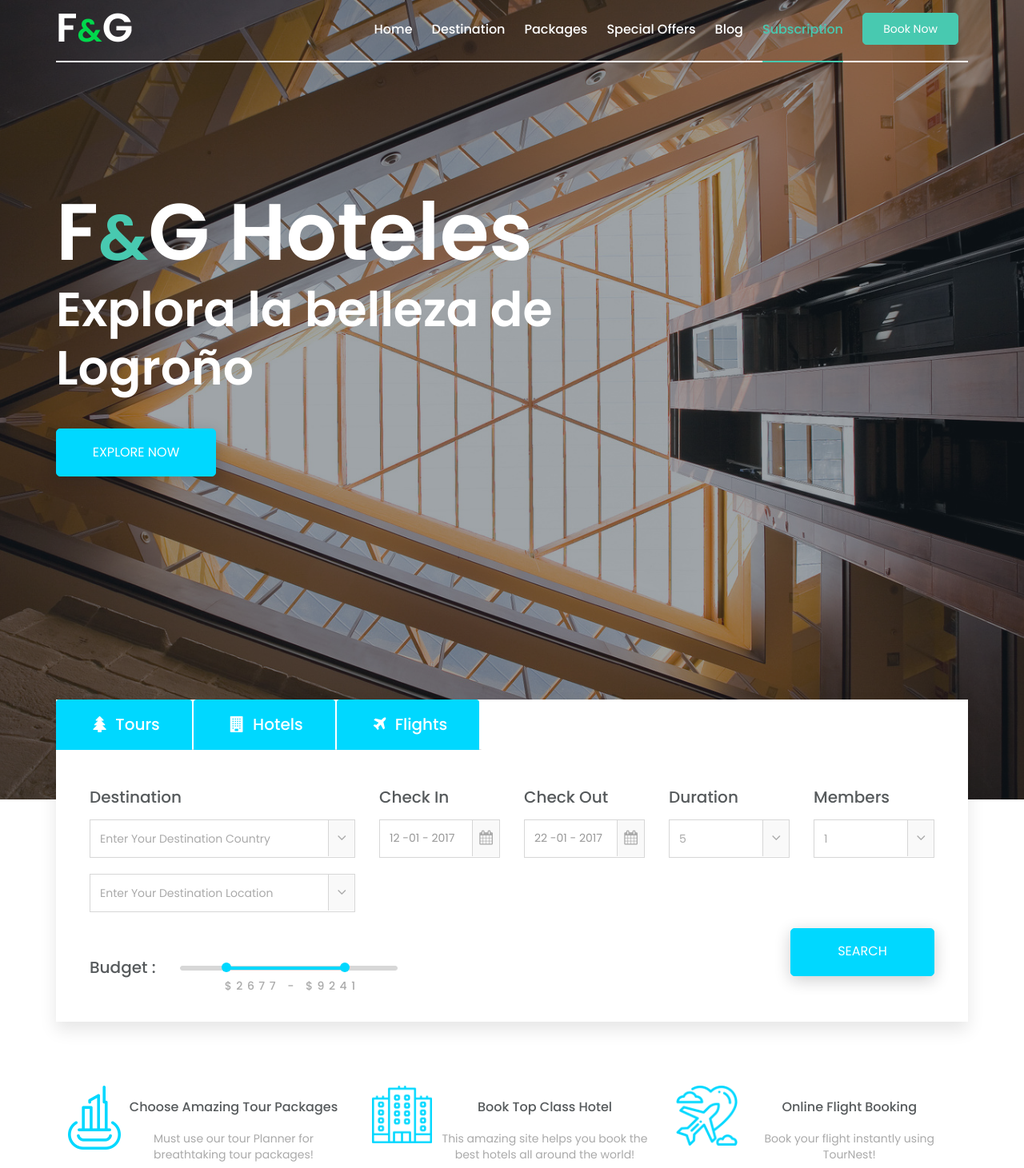
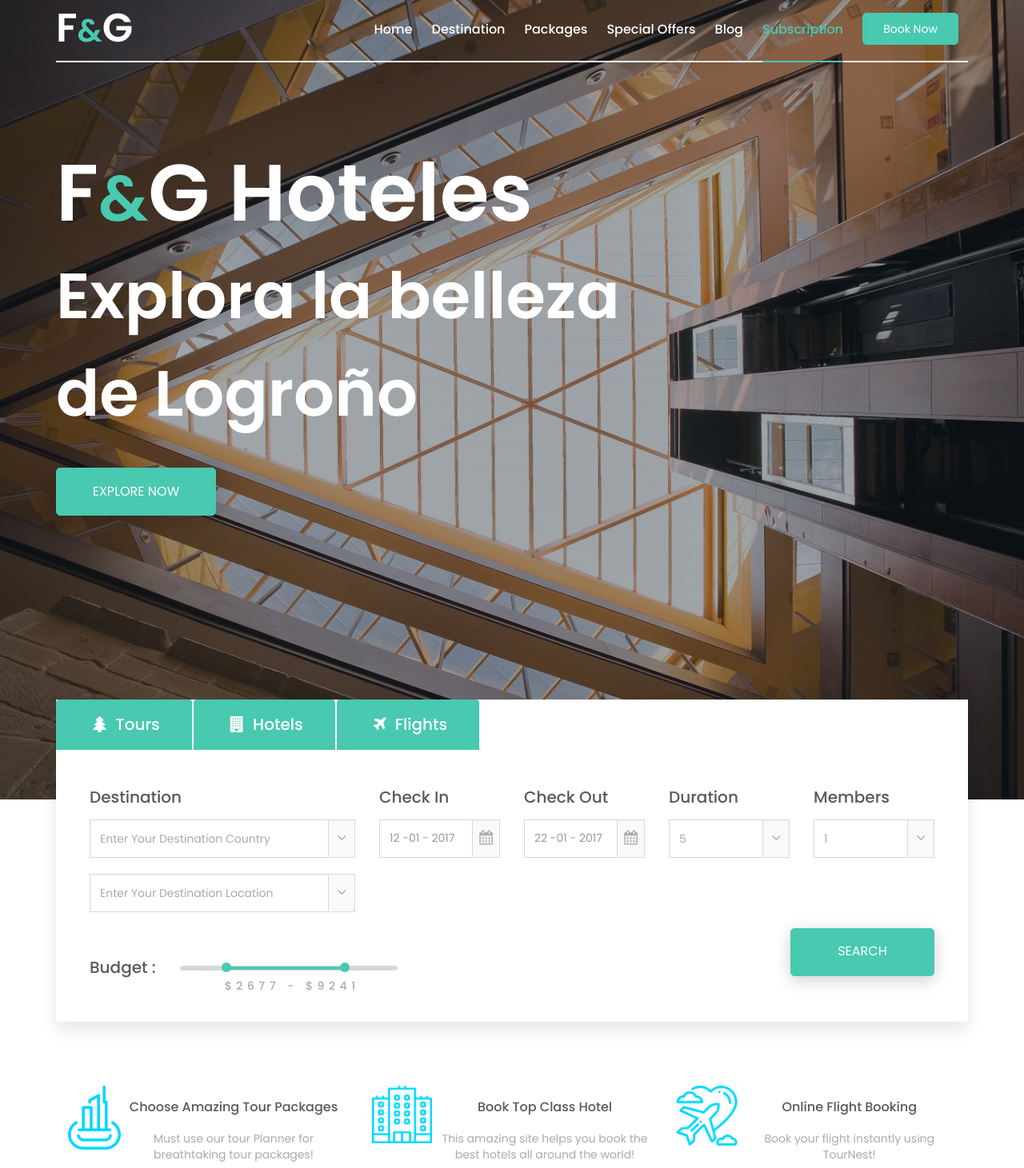
Before and after one commit to jaelzamora/hotelito_ines, a PHP site: page / in a window 1280 px wide. Shown: the top 1461 px of the page at 80% size. Run offline with PHP 8.4, Linux system fonts and the light colour scheme.

Commit message:
Todo el color cambiado

```diff
--- a/assets/css/style.css
+++ b/assets/css/style.css
@@ -181,7 +181,7 @@ html,body{
     font-weight: 600;
 }
 .logo a span{
-    color: #00d84c;
+    color: #48C9B0;
     font-size: 40px;
     text-transform: capitalize;
 }
@@ -333,8 +333,7 @@ html,body{
 	line-height: 1.22;
 }
 .about-us h2 span{
-    font-size: 80%;
-	color:#48C9B0;
+    font-size: 80px;
 	margin-top: -11px;
 }
 .about-btn {
@@ -350,8 +349,8 @@ html,body{
 	display: flex;
     justify-content: center;
     align-items: center;
-    background: #00d8ff;
-    border: 1px solid #00d8ff;
+    background: #48C9B0;
+    border: 1px solid #48C9B0;
     width: 200px;
     height: 60px;
     white-space: nowrap;
@@ -400,7 +399,7 @@ html,body{
 
 .desc-tabs .nav-tabs>li.active>a{
 	color: #fff;
-    background: #00d8ff;
+    background: #48C9B0;
     cursor: default;
     font-size: 20px;
     font-weight: 500;
@@ -419,7 +418,7 @@ html,body{
 }
 .desc-tabs .nav-tabs>li>a{
 	color: #fff;
-    background: #00d8ff;
+    background: #48C9B0;
     cursor: default;
     font-size: 20px;
     font-weight: 500;
@@ -606,8 +605,8 @@ html,body{
 	border-radius: 5px;
 }
 .price_filter .ui-slider-handle.ui-state-default.ui-corner-all {
-    background: #00d8ff none repeat scroll 0 0;
-    border: 0px solid #00d8ff;
+    background: #48C9B0 none repeat scroll 0 0;
+    border: 0px solid #48C9B0;
     border-radius:50%;
     height: 12px;
     width: 12px;
@@ -615,7 +614,7 @@ html,body{
     cursor: pointer;
     z-index: 1;
 }
-.price_filter .ui-slider-range {background: #00d8ff none repeat scroll 0 0;}
+.price_filter .ui-slider-range {background: #48C9B0 none repeat scroll 0 0;}
 .price_slider_amount > input[type="text"] {
     font-weight: 500;
     font-size: 14px;
@@ -1562,3 +1561,9 @@ html,body{
 
 
 /*========================Thank you=================*/
+
+
+/* propias */
+.span-home-azul {
+    color: #48C9B0;
+  }
--- a/index.html
+++ b/index.html
@@ -121,11 +121,10 @@
 							<div class="single-about-us">
 								<div class="about-us-txt">
 									<h2>
-										F<span>&</span>G Hoteles
+										F<span class="span-home-azul">&</span>G Hoteles
+										<br>
+										<span>Explora la belleza de Logroño</span>
 									</h2>
-									<h1>
-										Explora la belleza de Logroño
-									</h1>
 									<div class="about-btn">
 										<button  class="about-view">
 											explore now
```
Also changed, not shown: other parts of assets/css/style.css (+12 -12 lines).
